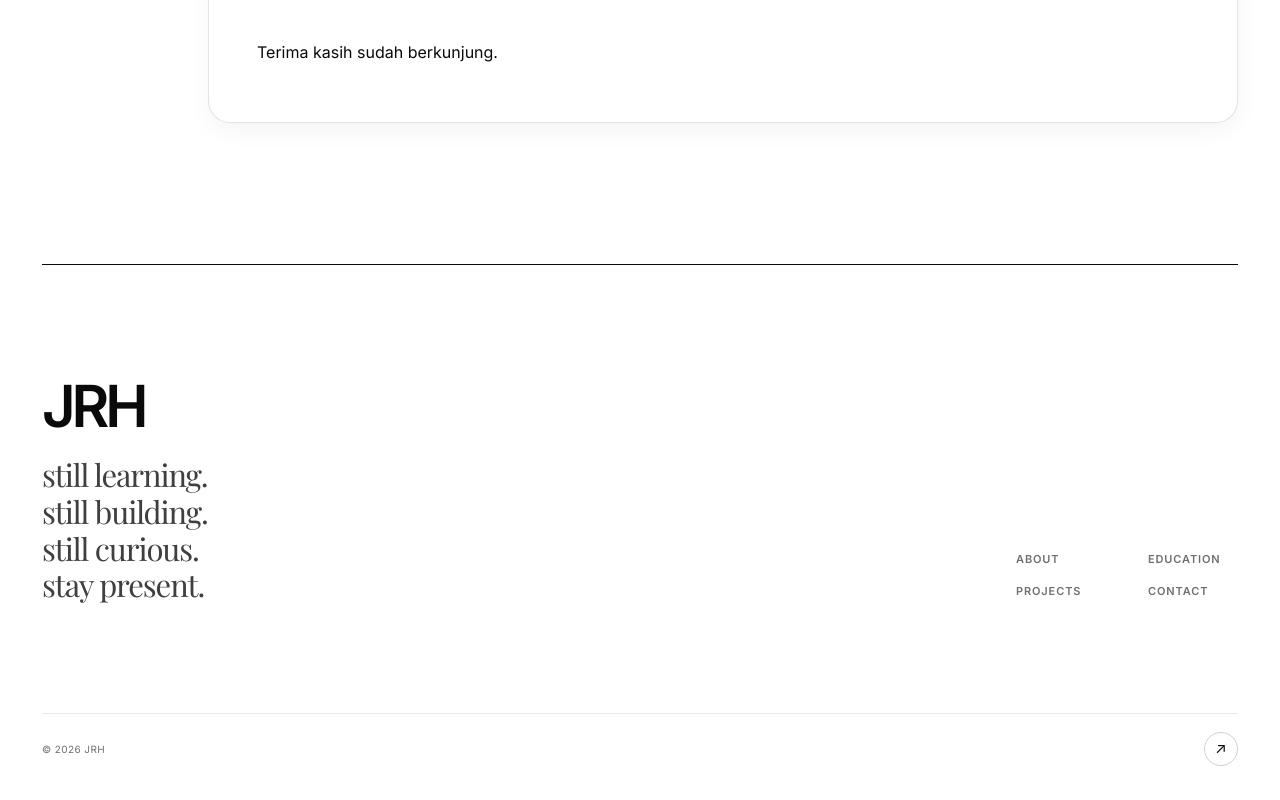
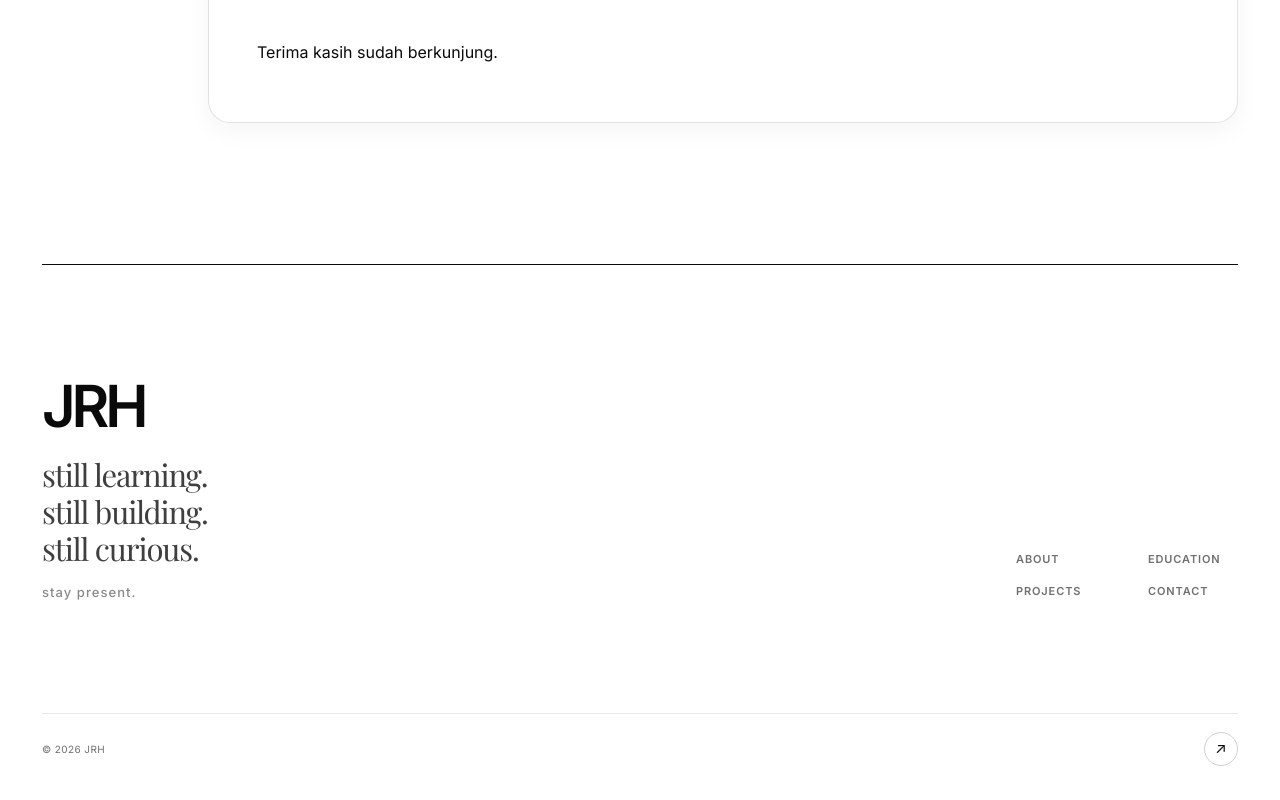
Before and after one commit to LionerHakim/JRHs, a React (Vite) app: page / in a window 1280 px wide. Shown: the part 4409-5209 px from the top of the page. Built offline with nearby package versions, Linux system fonts and the light colour scheme.

Commit message:
style footer mindfulness note

```diff
--- a/src/index.css
+++ b/src/index.css
@@ -214,7 +214,6 @@ footer { padding: 0 0 48px; color: var(--smoke); font-size: 11px; }
 }
 
 
-
 /* JRHs UI refinement — visual layer only. Existing content/data remains unchanged. */
 .nav {
   background: rgba(255,255,255,.96);
@@ -311,6 +310,17 @@ footer { padding: 0 0 48px; color: var(--smoke); font-size: 11px; }
   line-height: 1.18;
   letter-spacing: -.035em;
 }
+.footer-mindfulness {
+  display: inline-block;
+  margin-top: 10px;
+  color: var(--smoke);
+  font-family: var(--font-sans);
+  font-size: .42em;
+  font-weight: 500;
+  letter-spacing: .08em;
+  text-transform: lowercase;
+  opacity: .82;
+}
 .site-footer-nav {
   display: grid;
   grid-template-columns: repeat(2, minmax(90px, 1fr));
```
